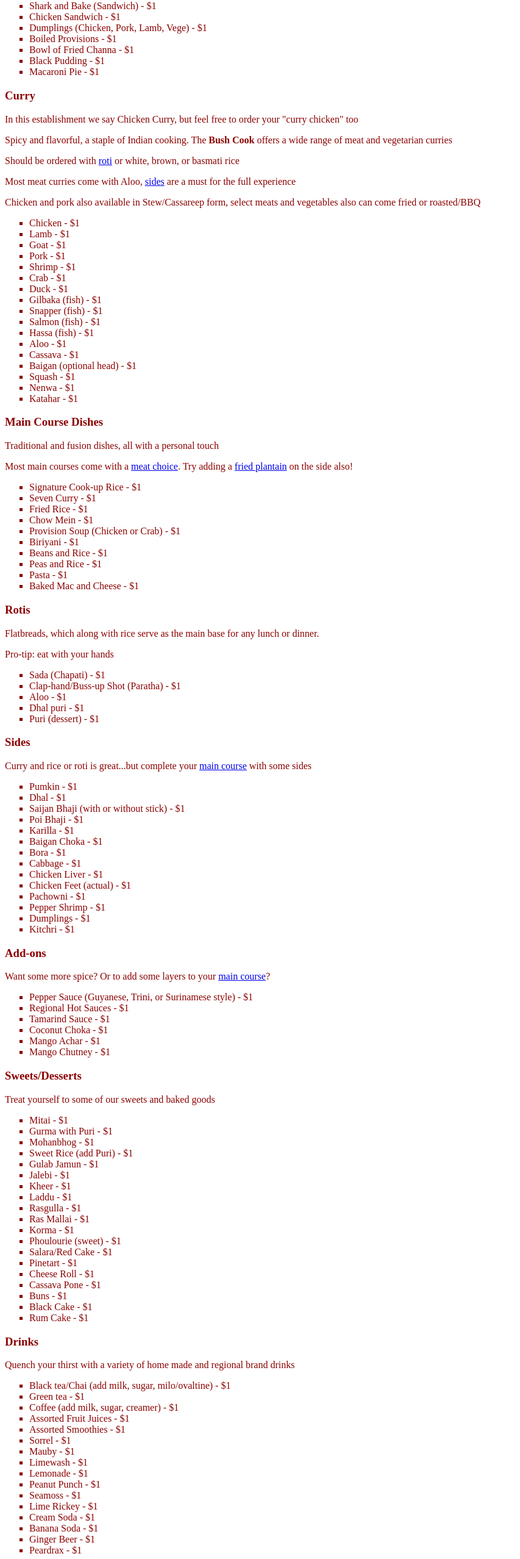
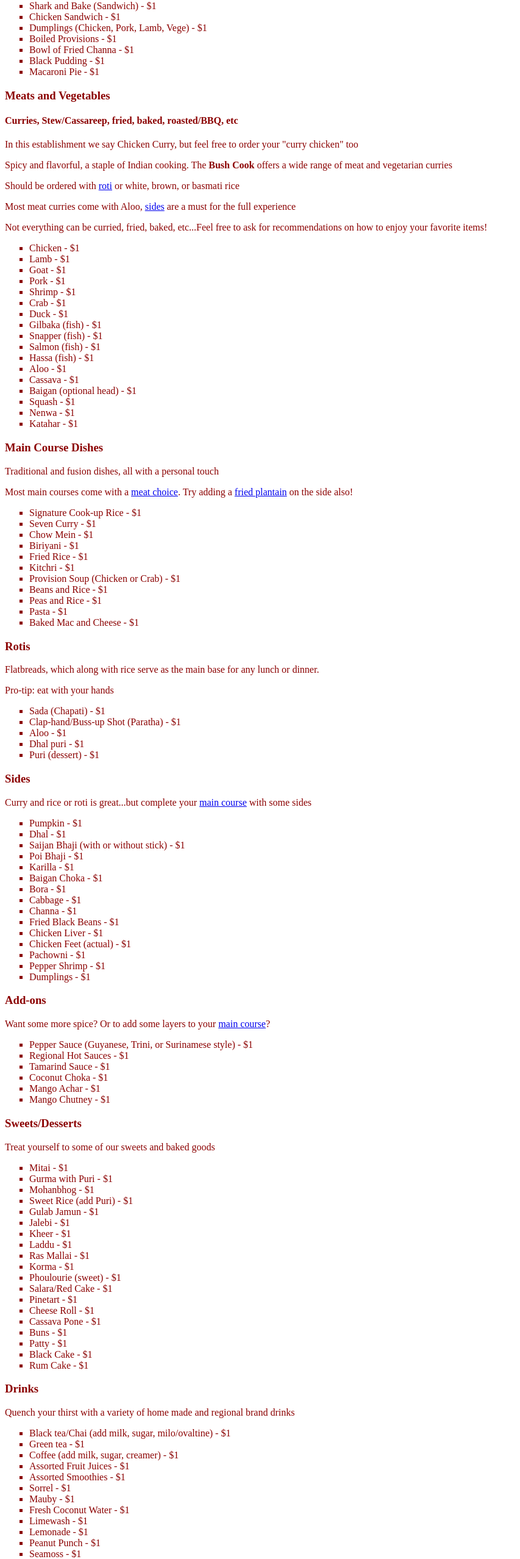
Before and after one commit to NarishSingh/NarishSingh.github.io, a plain HTML site: page SG Project 1 - Restaurant Site 1/public_html/menu.html in a window 1280 px wide. Shown: the part 932-3488 px from the top of the page at 61% size, without its empty margins (0-853 px from the left). Drawn offline with Linux system fonts and the light colour scheme.

Commit message:
More options, categories altered

```diff
--- a/SG Project 1 - Restaurant Site 1/public_html/menu.html
+++ b/SG Project 1 - Restaurant Site 1/public_html/menu.html
@@ -74,12 +74,13 @@ Menu
                 </article>
 
                 <article id="curries">
-                    <h3>Curry</h3>
+                    <h3>Meats and Vegetables</h3>
+                    <h4>Curries, Stew/Cassareep, fried, baked, roasted/BBQ, etc </h4>
                     <p>In this establishment we say Chicken Curry, but feel free to order your "curry chicken" too</p>
                     <p>Spicy and flavorful, a staple of Indian cooking. The <span><strong>Bush Cook</strong></span> offers a wide range of meat and vegetarian curries</p>
                     <p>Should be ordered with <a href="#roti">roti</a> or white, brown, or basmati rice</p>
                     <p>Most meat curries come with Aloo, <a href="#sides">sides</a> are a must for the full experience</p>
-                    <p>Chicken and pork also available in Stew/Cassareep form, select meats and vegetables also can come fried or roasted/BBQ</p>
+                    <p>Not everything can be curried, fried, baked, etc...Feel free to ask for recommendations on how to enjoy your favorite items!</p>
                     <ol style="list-style-type: square;">
                         <li>Chicken - $1</li>
                         <li>Lamb - $1</li>
@@ -108,10 +109,11 @@ Menu
                     <ol style="list-style-type: square;">
                         <li>Signature Cook-up Rice - $1</li>
                         <li>Seven Curry - $1</li>
+                        <li>Chow Mein - $1</li>
+                        <li>Biriyani - $1</li>
                         <li>Fried Rice - $1</li>
-                        <li>Chow Mein - $1</li>
+                        <li>Kitchri - $1</li>
                         <li>Provision Soup (Chicken or Crab) - $1</li>
-                        <li>Biriyani - $1</li>
                         <li>Beans and Rice - $1</li>
                         <li>Peas and Rice - $1</li>
                         <li>Pasta - $1</li>
@@ -136,7 +138,7 @@ Menu
                     <h3>Sides</h3>
                     <p>Curry and rice or roti is great...but complete your <a href="#curries">main course</a> with some sides</p>
                     <ol style="list-style-type: square;">
-                        <li>Pumkin - $1</li>
+                        <li>Pumpkin - $1</li>
                         <li>Dhal - $1</li>
                         <li>Saijan Bhaji (with or without stick) - $1</li>
                         <li>Poi Bhaji - $1</li>
@@ -144,12 +146,14 @@ Menu
                         <li>Baigan Choka - $1</li>
                         <li>Bora - $1</li>
                         <li>Cabbage - $1</li>
+                        <li>Channa - $1</li>
+                        <li>Fried Black Beans - $1</li>
                         <li>Chicken Liver - $1</li>
                         <li>Chicken Feet (actual) - $1</li>
                         <li>Pachowni - $1</li>
                         <li>Pepper Shrimp - $1</li>
                         <li>Dumplings - $1</li>
-                        <li>Kitchri - $1</li>
+
                     </ol>
                 </article>
 
@@ -178,7 +182,6 @@ Menu
                         <li>Jalebi - $1</li>
                         <li>Kheer - $1</li>
                         <li>Laddu - $1</li>
-                        <li>Rasgulla - $1</li>
                         <li>Ras Mallai - $1</li>
                         <li>Korma - $1</li>
                         <li>Phoulourie (sweet) - $1</li>
@@ -187,6 +190,7 @@ Menu
                         <li>Cheese Roll - $1</li>
                         <li>Cassava Pone - $1</li>
                         <li>Buns - $1</li>
+                        <li>Patty - $1</li>
                         <li>Black Cake - $1</li>
                         <li>Rum Cake - $1</li>
                     </ol>
@@ -203,6 +207,7 @@ Menu
                         <li>Assorted Smoothies - $1</li>
                         <li>Sorrel - $1</li>
                         <li>Mauby - $1</li>
+                        <li>Fresh Coconut Water - $1</li>
                         <li>Limewash - $1</li>
                         <li>Lemonade - $1</li>
                         <li>Peanut Punch - $1</li>
@@ -217,11 +222,12 @@ Menu
 
                 <article id="liq">
                     <h3>Liquor and Beer</h3>
-                    <p>Drink and enjoy yourself</p>
+                    <p>Drink and enjoy yourself! Feel free to mix it up with some of our <a href="#drinks">drinks</a>.</p>
                     <ol style="list-style-type: square;">
-                        <li>Sorrel with Rum - $1</li>
                         <li>El Dorado Rum - $1</li>
                         <li>Diamond Reserve Demerara Rum - $1</li>
+                        <li>Sorrel with Rum - $1</li>
+                        <li>Rum Punch - $1</li>
                         <li>Seagram's Gin - $1</li>
                         <li>Bombay Sapphire Gin - $1</li>
                         <li>Absolut Vodka - $1</li>
@@ -240,7 +246,7 @@ Menu
             <!--Footer-->
             <footer style="text-align: center">
                 <hr />
-                <p>999-99 Liberty Ave, Queens, NY 99999 &#124; 555-555-5555</p>
+                <p>999-99 Liberty Ave, South Richmond Hill, Queens, NY 99999 &#124; 555-555-5555</p>
                 <p>&copy; 2020 Narish Singh. All rights reserved. Disclaimer: this is a fictional establishment</p>
             </footer>
         </main>
```
Also changed, not shown: SG Project 1 - Restaurant Site 1/public_html/contact.html (+1 -1 lines), SG Project 1 - Restaurant Site 1/public_html/index.html (+6 -6 lines).
